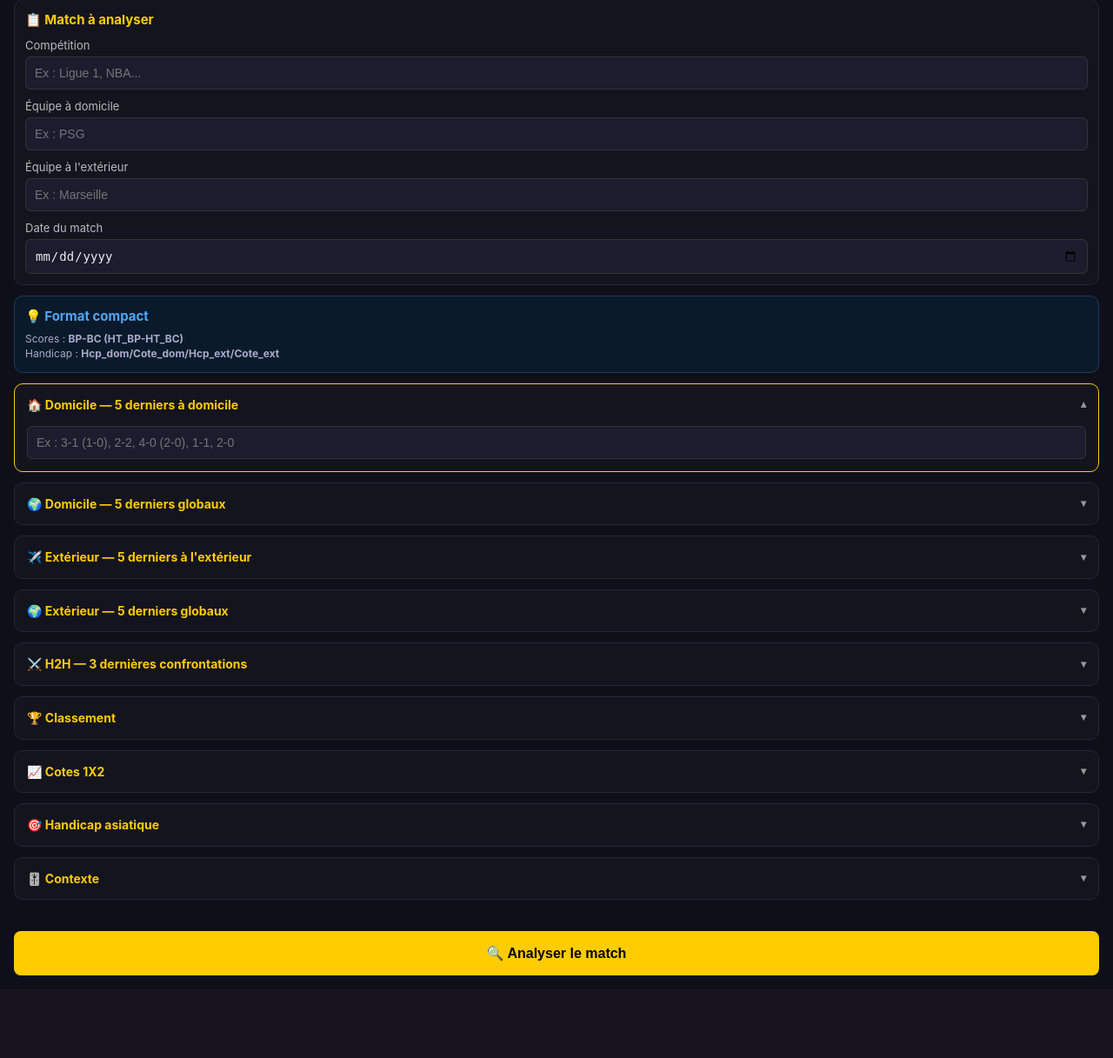
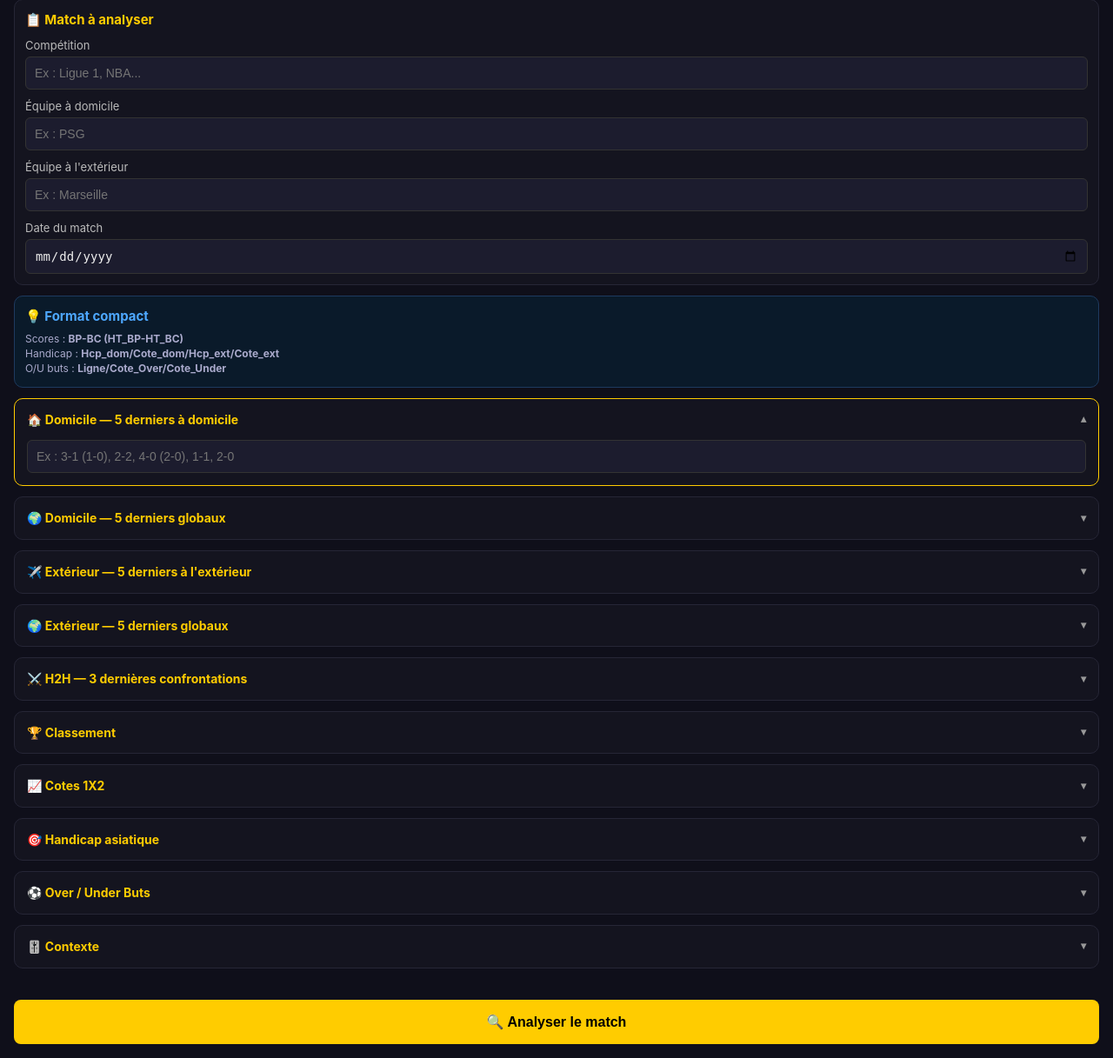
Before and after one commit to hamzypogba0610-pixel/qfte-bot-v23, a FastAPI app: page / in a window 1280 px wide. Shown: the part 233-1450 px from the top of the page at 87% size. Before the commit the page ends 1355 px from the top, so only its background shows below. Run offline with FastAPI, Linux system fonts and the light colour scheme.

Commit message:
Update index.html

```diff
--- a/templates/index.html
+++ b/templates/index.html
@@ -42,7 +42,6 @@
 
     <form action="/analyser" method="post">
 
-        <!-- SPORT -->
         <div class="section-box">
             <h2>🏟️ Sport</h2>
             <div class="sport-choice" style="margin-top:10px;">
@@ -51,7 +50,6 @@
             </div>
         </div>
 
-        <!-- MATCH -->
         <div class="section-box">
             <h2>📋 Match à analyser</h2>
             <label>Compétition</label>
@@ -64,16 +62,15 @@
             <input type="date" name="date_match" required>
         </div>
 
-        <!-- FORMAT COMPACT INFO -->
         <div class="section-box" style="background:#0a1a2a;border-color:#1e3a5f;">
             <h2 style="color:#4ea8ff;">💡 Format compact</h2>
             <p style="font-size:12px;color:#aac;margin:8px 0 0 0;">
             Scores : <b>BP-BC (HT_BP-HT_BC)</b><br>
-            Handicap : <b>Hcp_dom/Cote_dom/Hcp_ext/Cote_ext</b>
+            Handicap : <b>Hcp_dom/Cote_dom/Hcp_ext/Cote_ext</b><br>
+            O/U buts : <b>Ligne/Cote_Over/Cote_Under</b>
             </p>
         </div>
 
-        <!-- SECTION 1 : DOMICILE CONTEXTUEL -->
         <details open>
             <summary>🏠 Domicile — 5 derniers à domicile</summary>
             <div class="details-content">
@@ -81,7 +78,6 @@
             </div>
         </details>
 
-        <!-- SECTION 2 : DOMICILE GLOBAL -->
         <details>
             <summary>🌍 Domicile — 5 derniers globaux</summary>
             <div class="details-content">
@@ -89,7 +85,6 @@
             </div>
         </details>
 
-        <!-- SECTION 3 : EXTÉRIEUR CONTEXTUEL -->
         <details>
             <summary>✈️ Extérieur — 5 derniers à l'extérieur</summary>
             <div class="details-content">
@@ -97,7 +92,6 @@
             </div>
         </details>
 
-        <!-- SECTION 4 : EXTÉRIEUR GLOBAL -->
         <details>
             <summary>🌍 Extérieur — 5 derniers globaux</summary>
             <div class="details-content">
@@ -105,7 +99,6 @@
             </div>
         </details>
 
-        <!-- H2H -->
         <details>
             <summary>⚔️ H2H — 3 dernières confrontations</summary>
             <div class="details-content">
@@ -113,7 +106,6 @@
             </div>
         </details>
 
-        <!-- CLASSEMENT -->
         <details>
             <summary>🏆 Classement</summary>
             <div class="details-content">
@@ -132,7 +124,6 @@
             </div>
         </details>
 
-        <!-- COTES 1X2 -->
         <details>
             <summary>📈 Cotes 1X2</summary>
             <div class="details-content">
@@ -151,18 +142,24 @@
             </div>
         </details>
 
-        <!-- HANDICAP ASIATIQUE -->
         <details>
             <summary>🎯 Handicap asiatique</summary>
             <div class="details-content">
                 <p class="hint">Format : <b>Hcp_dom/Cote_dom/Hcp_ext/Cote_ext</b>, sépare par des virgules.</p>
-                <label>Lignes de handicap</label>
                 <input type="text" name="handicap" placeholder="Ex : -0.5/1.90/+0.5/1.95, -1.5/2.10/+1.5/1.75">
                 <div class="example">Exemple : -0.5/1.90/+0.5/1.95, -1.5/2.10/+1.5/1.75, -2.5/3.20/+2.5/1.35</div>
             </div>
         </details>
 
-        <!-- CONTEXTE -->
+        <details>
+            <summary>⚽ Over / Under Buts</summary>
+            <div class="details-content">
+                <p class="hint">Format : <b>Ligne/Cote_Over/Cote_Under</b>, sépare par des virgules.</p>
+                <input type="text" name="ou_buts" placeholder="Ex : 2.5/1.85/1.95, 3.5/2.40/1.55">
+                <div class="example">Exemple : 1.5/3.20/1.35, 2.5/1.85/1.95, 3.5/2.40/1.55, 4.5/3.50/1.30</div>
+            </div>
+        </details>
+
         <details>
             <summary>🎚️ Contexte</summary>
             <div class="details-content">
@@ -208,4 +205,4 @@
     </form>
 
 </body>
-                             </html>
+                    </html>
```
